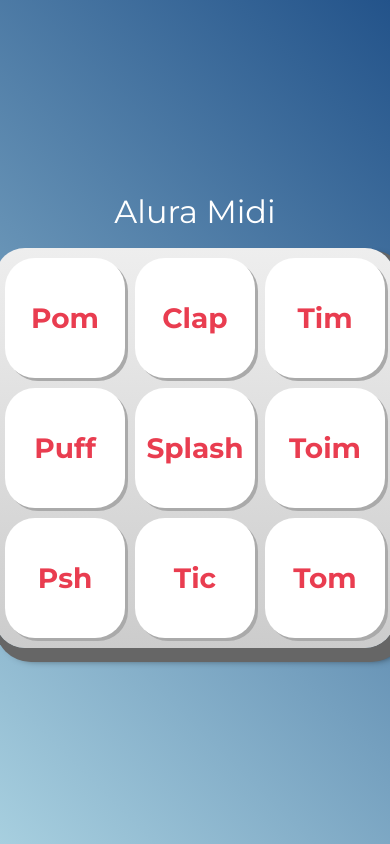
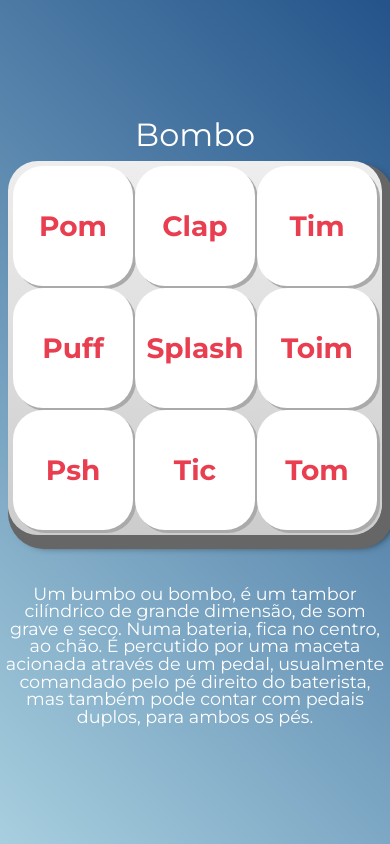
Before and after one commit to NewMiniBoss/bumbo-music, a plain HTML site: page index.html in a window 390 px wide. Drawn offline with Linux system fonts and the light colour scheme.

Commit message:
atualizando html e css

```diff
--- a/css/style.css
+++ b/css/style.css
@@ -11,7 +11,7 @@
 
 body {
   align-items: center;
-  background: linear-gradient(45deg, #a7cfdf 0%,#23538a 100%);
+  background: linear-gradient(45deg, #a7cfdf 0%, #23538a 100%);
   display: flex;
   justify-content: center;
   flex-direction: column;
@@ -21,12 +21,19 @@ body {
 
 h1 {
   color: var(--branca);
-  margin-bottom: 20px;
+  margin-bottom: 10px;
   font-size: 2rem;
 }
 
+p {
+  text-align: center;
+  margin-top: 50px;
+  font-size: 1.1rem;
+  color: var(--branca);
+}
+
 .teclado {
-  background: linear-gradient(to bottom, #eeeeee 0%,#cccccc 100%);
+  background: linear-gradient(to bottom, #eeeeee 0%, #cccccc 100%);
   box-shadow: 6px 8px 0 6px #666, 10px 10px 10px #000;
   border-radius: 30px;
   display: grid;
@@ -51,7 +58,7 @@ h1 {
 
 .tecla:active {
   background-color: var(--vermelha);
-  border: 4px solid  var(--vermelha);
+  border: 4px solid var(--vermelha);
   box-shadow: 3px 3px 0 var(--vermelha-escura) inset;
   color: var(--branca);
   outline: none;
@@ -65,3 +72,11 @@ h1 {
 .tecla:active:focus {
   box-shadow: 3px 3px 0 var(--vermelha-escura) inset, 1px 1px 10px var(--luz);
 }
+
+@media screen and (max-width: 600px) {
+  .teclado {
+    gap: 2px;
+    grid-template-columns: repeat(3, 1fr);
+    padding: 5px;
+  }
+}
--- a/index.html
+++ b/index.html
@@ -8,7 +8,7 @@
     <meta name="viewport" content="width=device-width, initial-scale=1.0">
 
     <link rel="icon" type="image/png" href="images/bateria.png">
-    <title>Alura MIDI</title>
+    <title>Bombo</title>
 
     <link rel="stylesheet" href="css/reset.css">
     <link rel="stylesheet" href="css/style.css">
@@ -17,7 +17,7 @@
 
 <body>
 
-    <h1>Alura Midi</h1>
+    <h1>Bombo</h1>
 
     <section class="teclado">
         <button class="tecla tecla_pom">Pom</button>
@@ -32,6 +32,11 @@
         <button class="tecla tecla_tic">Tic</button>
         <button class="tecla tecla_tom">Tom</button>
     </section>
+
+    <p>
+        Um bumbo ou bombo, é um tambor cilíndrico de grande dimensão, de som grave e seco. Numa bateria, fica no centro, ao chão. É percutido por uma maceta acionada através de um pedal, usualmente comandado pelo pé direito do baterista, mas também pode contar com pedais duplos, para ambos os pés.
+    </p>
+
 
     <audio src="sounds/keyq.wav" id="som_tecla_pom"></audio>
     <audio src="sounds/keyw.wav" id="som_tecla_clap"></audio>
```
